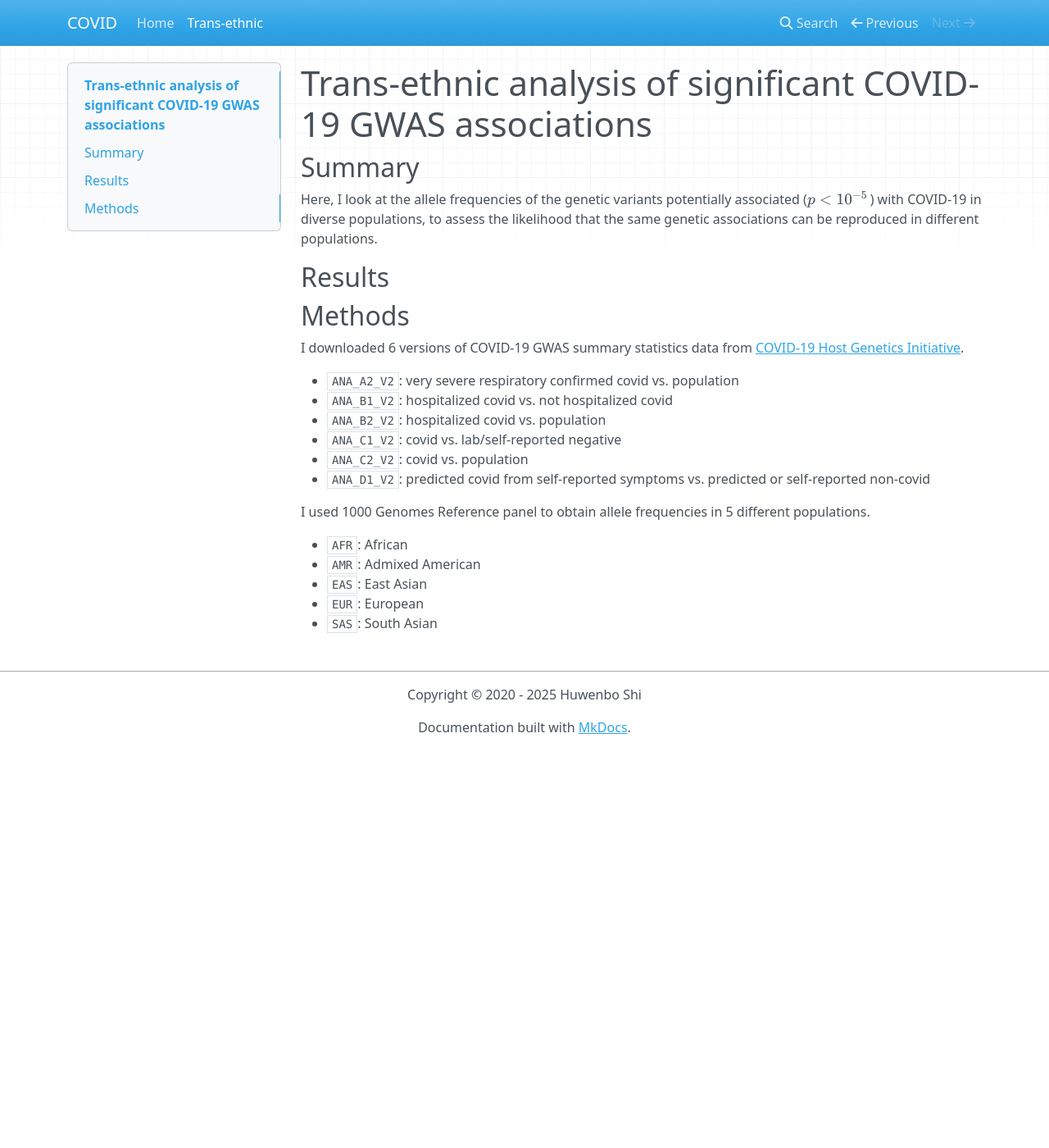
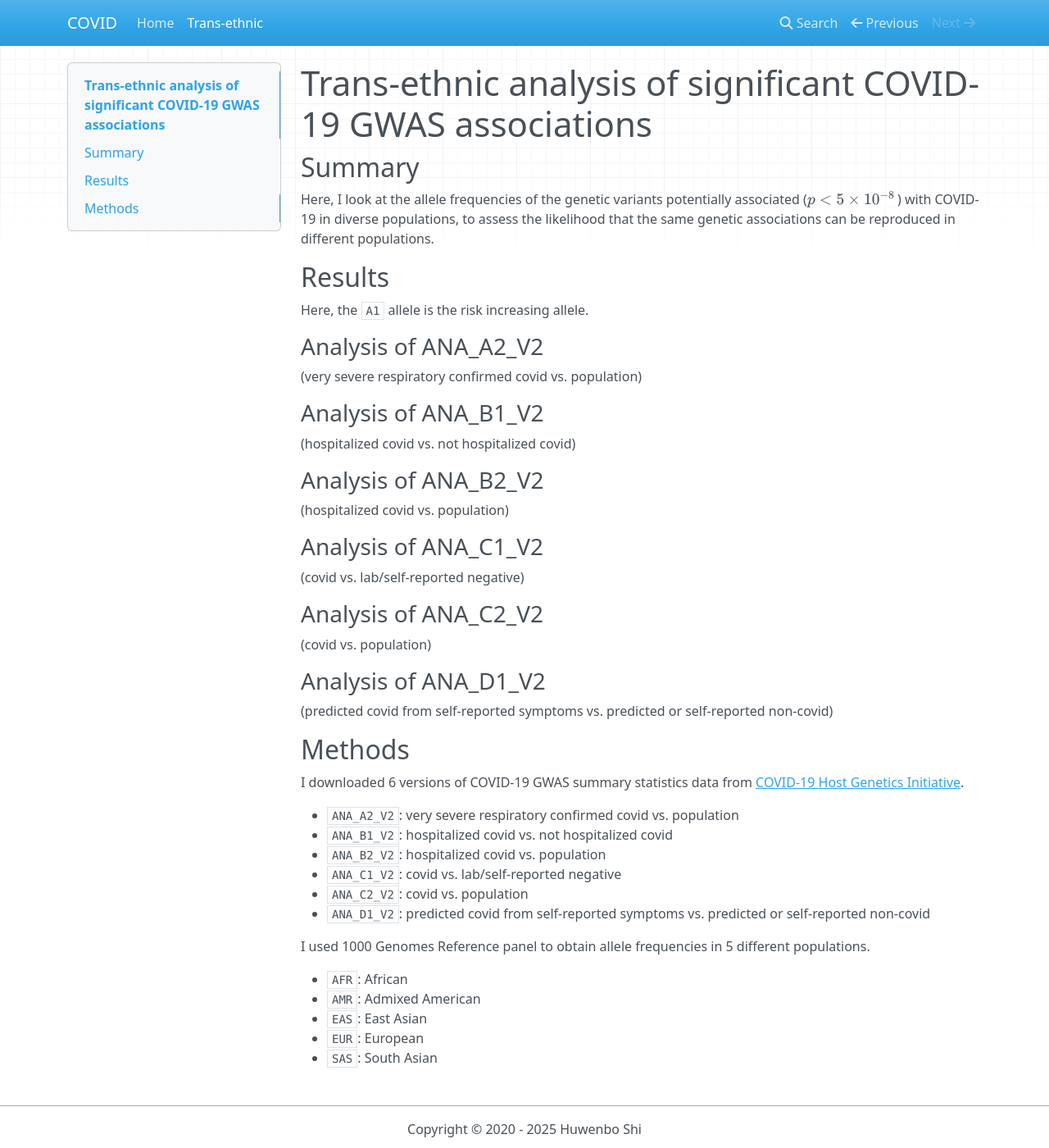
Before and after one commit to huwenboshi/covid, an MkDocs documentation site: the page built from docs/trans-ethnic.md, in a window 1280 px wide and 1400 px high. Shown: the whole window at 82% size. Built offline with MkDocs 1.6.1, drawn with Linux system fonts in a browser that asks for light colours; nearby versions of some CDN libraries; formulas are drawn with MathJax 3; old or Windows-style settings are respelled for this version of MkDocs.

Commit message:
updated docs

```diff
--- a/docs/trans-ethnic.md
+++ b/docs/trans-ethnic.md
@@ -2,11 +2,31 @@
 
 ## Summary
 Here, I look at the allele frequencies of the genetic variants potentially
-associated (\\( p < 10^{-5}\\) ) with COVID-19 in diverse populations,
+associated (\\( p < 5 \times 10^{-8}\\) ) with COVID-19 in diverse populations,
 to assess the likelihood that the same genetic associations can be
 reproduced in different populations.
 
 ## Results
+
+Here, the `A1` allele is the risk increasing allele.
+
+### Analysis of ANA_A2_V2
+(very severe respiratory confirmed covid vs. population)
+
+### Analysis of ANA_B1_V2
+(hospitalized covid vs. not hospitalized covid)
+
+### Analysis of ANA_B2_V2
+(hospitalized covid vs. population)
+
+### Analysis of ANA_C1_V2
+(covid vs. lab/self-reported negative)
+
+### Analysis of ANA_C2_V2
+(covid vs. population)
+
+### Analysis of ANA_D1_V2
+(predicted covid from self-reported symptoms vs. predicted or self-reported non-covid)
 
 ## Methods
 I downloaded 6 versions of COVID-19 GWAS summary statistics data from
```
Also changed, not shown: site/index.html, site/search/search_index.json, site/trans-ethnic/index.html, 1 other file.
